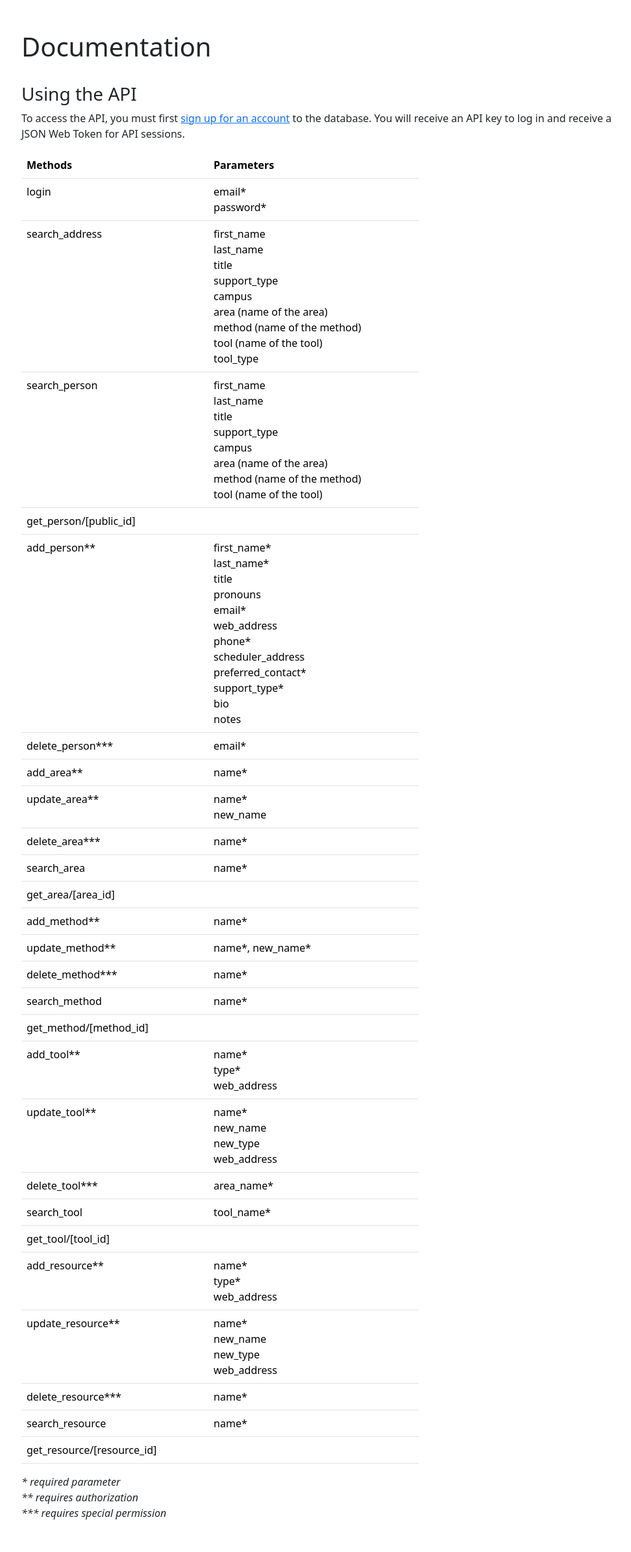
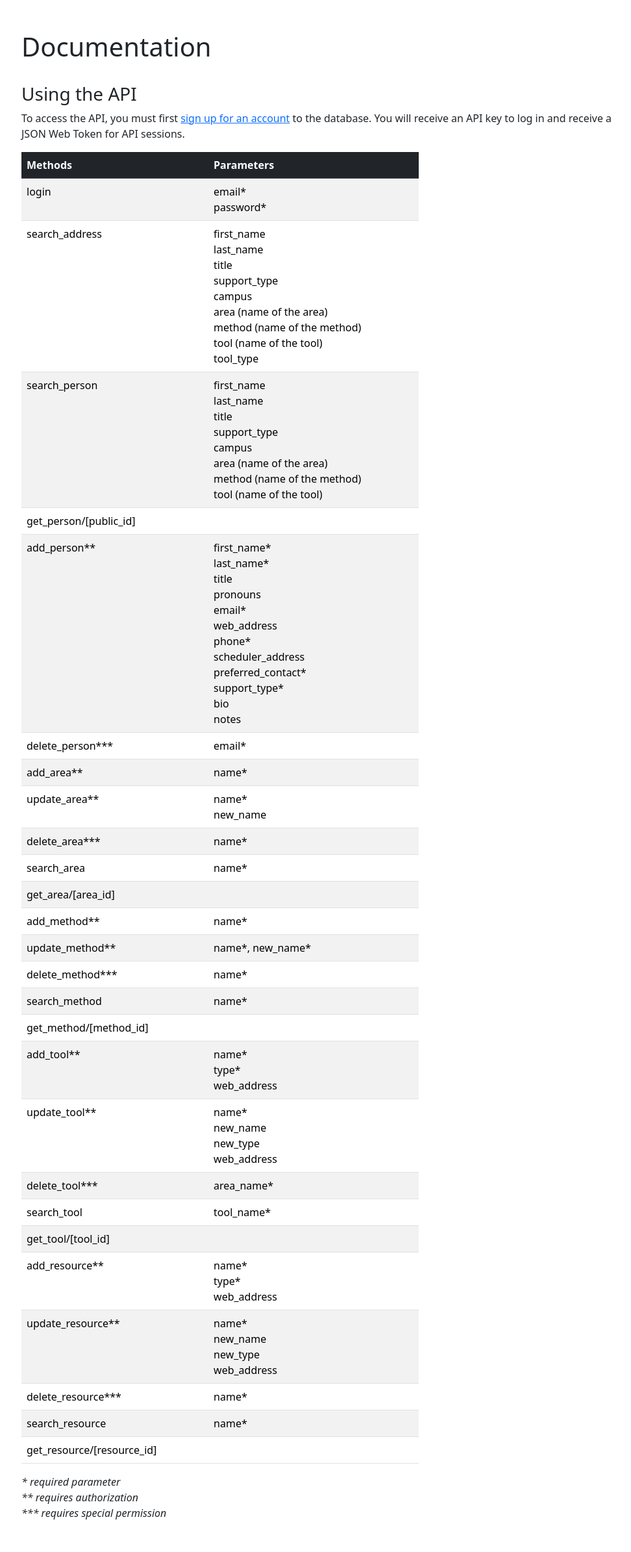
Before and after one commit to tyt3/Pitt-Digital-Scholarship-DB, a Flask app: page /documentation in a window 1280 px wide. Shown: the part 56-2445 px from the top of the page at 65% size, without its empty margins (142-1114 px from the left). Run offline with Flask 3, Linux system fonts and the light colour scheme.

Commit message:
Update api-documentation.html

```diff
--- a/pittdsdb/templates/api-documentation.html
+++ b/pittdsdb/templates/api-documentation.html
@@ -1,5 +1,6 @@
-<table class="table">
-    <thead>
+<div class="table-responsive">
+  <table class="table table-striped">
+    <thead class="table-dark">
       <tr>
         <th scope="col">Methods</th>
         <th scope="col">Parameters</th>
@@ -159,6 +160,8 @@
       </tr>
     </tbody>
   </table>
+</div>
+
   <em>
     *   required parameter <br/>
     **  requires authorization <br/>
```
